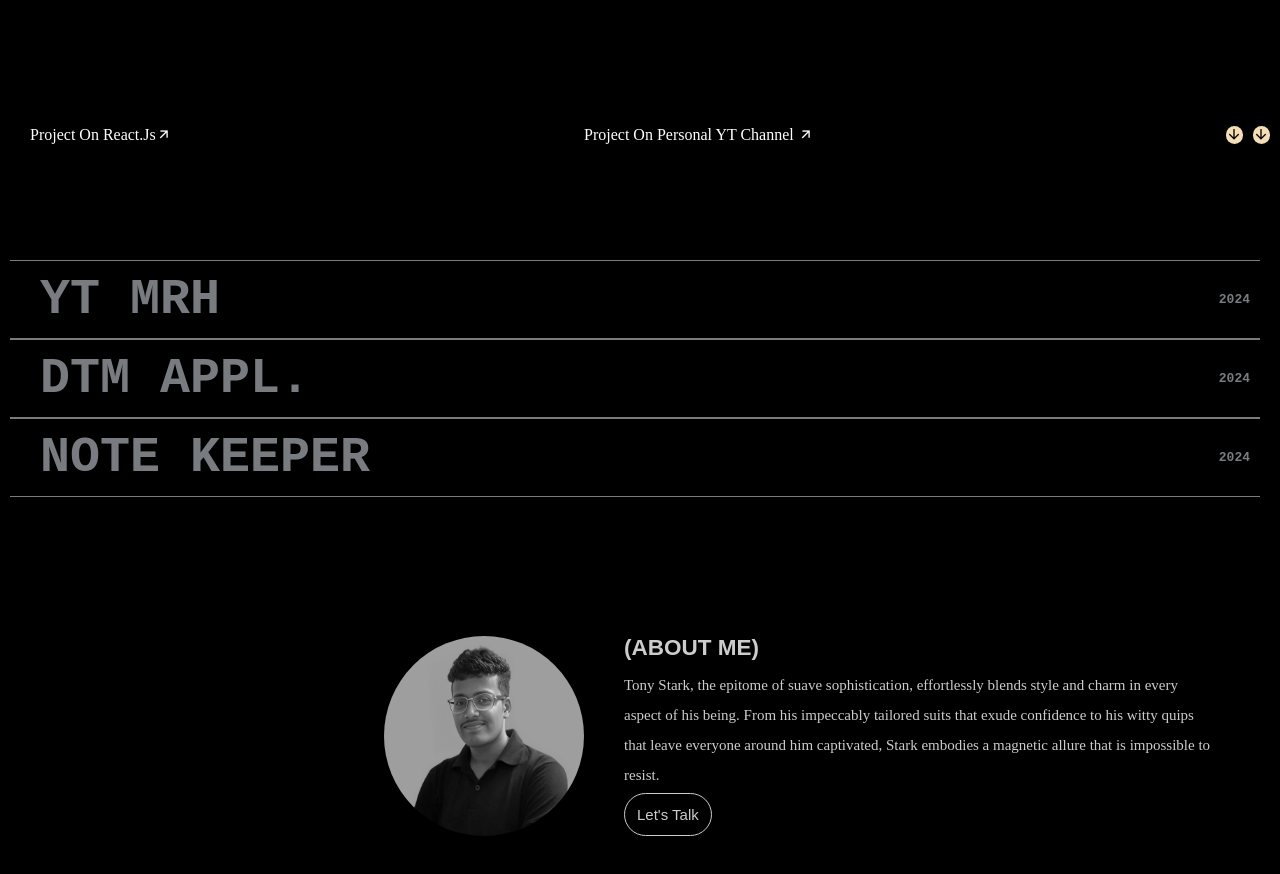
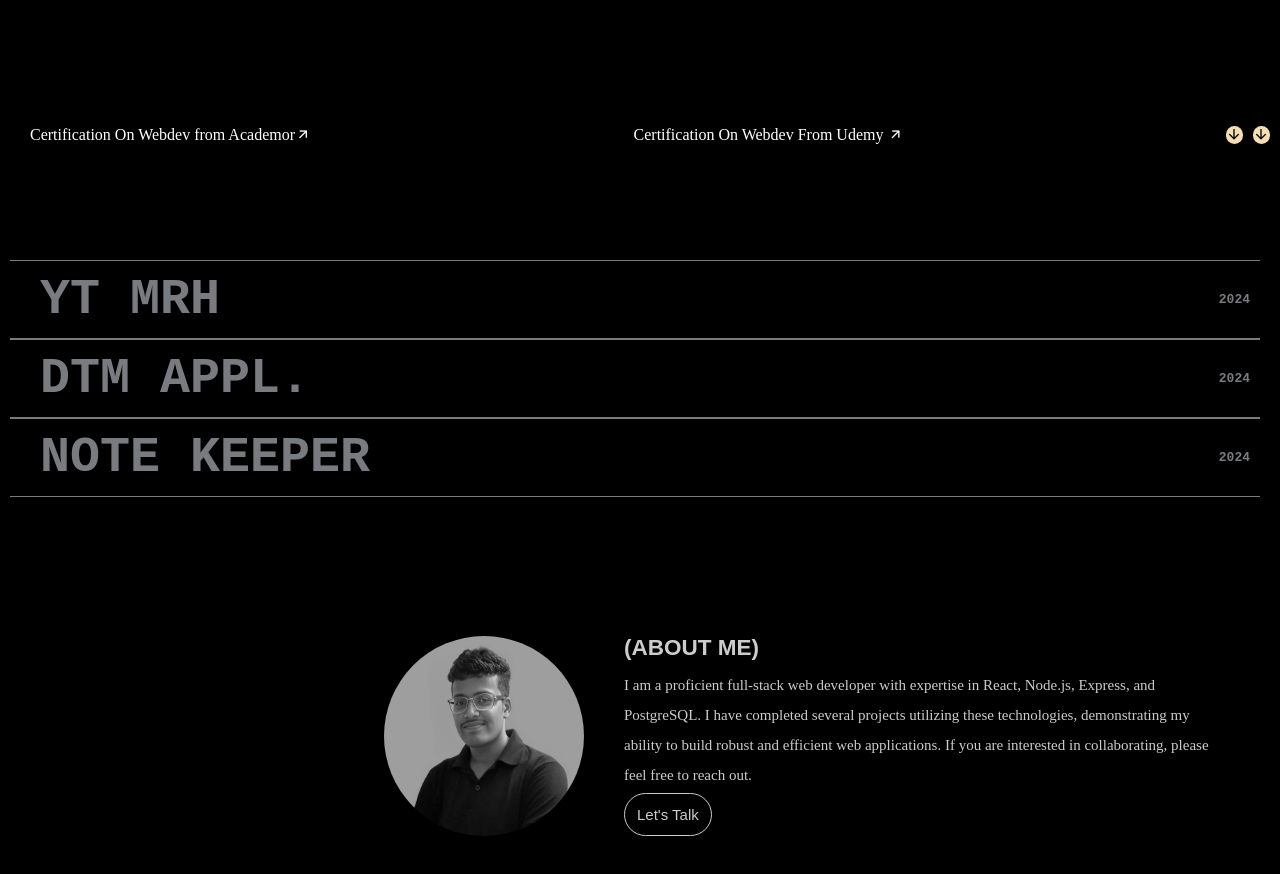
Before and after one commit to Shreetam12345/Portfolio-2-, a website: page index.html in a window 1280 px wide. Shown: the part 640-1514 px from the top of the page. Drawn offline with nearby package versions, Linux system fonts and the light colour scheme; a script that the page names is missing.

Commit message:
Added personal info

```diff
--- a/index.html
+++ b/index.html
@@ -38,9 +38,9 @@
                     </div>
                     </div>
                     <div id="herofooter">
-                        <a href="#">Project On React.Js<i
+                        <a href="#" style="cursor: pointer">Certification On Webdev from Academor<i
                                 class="ri-arrow-right-up-line"></i></a>
-                        <a href="#">Project On Personal YT Channel <i
+                        <a href="#"style="cursor: pointer">Certification On Webdev From Udemy <i
                                 class="ri-arrow-right-up-line"></i></a>
                         <div id="iconset">
                             <div class="circle"><i
@@ -70,13 +70,10 @@
                 <div id="imageabout"><img src="./Linkedin good image-modified.png" alt="profile photo" width="200vw" height="200vh"></div>
                 <div id="textabout"><h2 style="font-family:sans-serif">(ABOUT
                         ME)</h2>
-                    <p style="font-size: 15px;margin-bottom: 10px;">Tony Stark,
-                        the epitome of suave sophistication, effortlessly blends
-                        style and charm in every aspect of his being. From his
-                        impeccably tailored suits that exude confidence to his
-                        witty quips that leave everyone around him captivated,
-                        Stark embodies a magnetic allure that is impossible to
-                        resist.
+                    <p style="font-size: 15px;margin-bottom: 10px;">I am a proficient full-stack web developer with expertise in React, Node.js, Express, and
+                         PostgreSQL. I have completed several projects utilizing these technologies, demonstrating my ability to build robust and efficient web
+                         applications.
+                        If you are interested in collaborating, please feel free to reach out.
                     </p><a href="#" class="a">Let's Talk</a></div>
             </div>
             <div id="subscribe">
```
